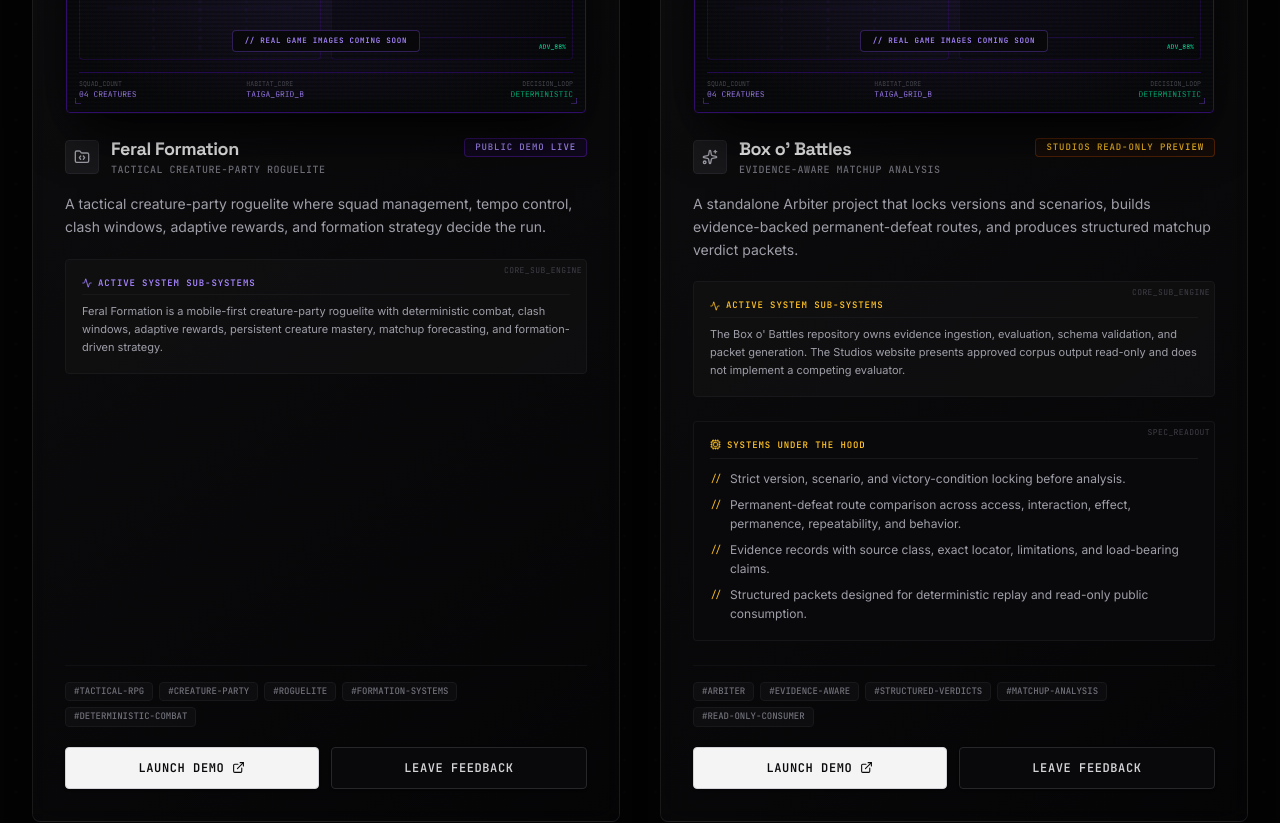
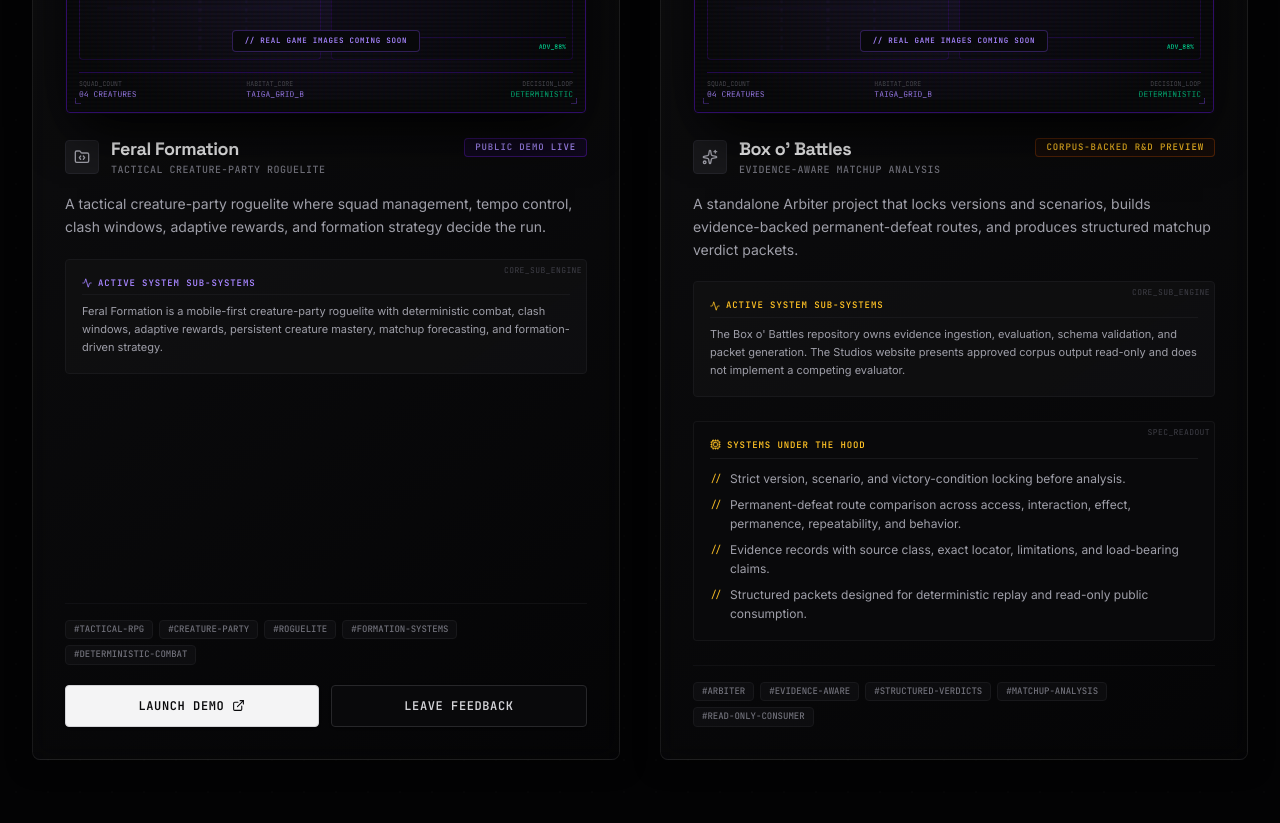
Before and after one commit to ultramonkey23/Ultramonkeydog-studios-, a React (Vite) app: page / in a window 1280 px wide. Shown: the part 4540-5363 px from the top of the page. Built offline with nearby package versions, Linux system fonts and the light colour scheme.

Commit message:
content: map project cards to creator style lineages

```diff
--- a/src/data.ts
+++ b/src/data.ts
@@ -14,8 +14,14 @@ export const PROJECTS_DATA: Project[] = [
     tags: ["Creature RPG", "Godot", "Mutation", "Bond vs Eat", "Combat Audio", "Dark Fantasy"],
     status: "Active Systems Pass",
     accentColor: "neon-green",
-    glowClass: "glow-green",
-    conceptPrompt: "A bioluminescent organic helix mutating in dark waters",
+    publicVisual: {
+      style: "wild-fable",
+      mediaState: "CONCEPT_TREATMENT",
+      mediaLabel: "Identity treatment",
+      heading: "Wild Fable Ink",
+      note: "A living folklore world first; corruption, bone, and blood arrive as escalation layers rather than the default skin.",
+      facets: ["Readable creatures", "Ritual ecology", "Beauty before corruption"],
+    },
     expandedDetails: "Current work focuses on combat readability, stable targeting, creature identity, progression pressure, and a stronger original audiovisual direction.",
     systemsUnderTheHood: [
       "Deterministic sector targeting resolves enemies by stable identity instead of brittle lane scans.",
@@ -32,9 +38,16 @@ export const PROJECTS_DATA: Project[] = [
     tags: ["Management Sim", "Roguelite", "Sports Horror", "Auto-Sim", "Strategy", "Procedural Seasons"],
     status: "Public Demo Live",
     accentColor: "electric-blue",
-    glowClass: "glow-blue",
-    conceptPrompt: "A digital tactical football hologram overlaying stadium blueprints",
+    publicVisual: {
+      style: "necro-sport",
+      mediaState: "PLAYABLE_DEMO",
+      mediaLabel: "Playable browser build",
+      heading: "Mythic Necro-Sport Anime",
+      note: "Roster cards, bracket pressure, injury consequence, and named doomed athletes replace the old generic CRT-dashboard treatment.",
+      facets: ["Menus are the battlefield", "Dramatic roster identity", "Scoreboard clarity"],
+    },
     demoUrl: "https://bone-league-black-bracket-604506170438.us-east1.run.app",
+    demoLabel: "Play Bone League",
     expandedDetails: "Bone League demonstrates a direct browser-accessible game loop with draft pressure, roster management, strategic upgrades, persistent run state, procedural weeks, and readable simulation output.",
     systemsUnderTheHood: [
       "A single state store coordinates roster, run state, map nodes, meta progression, currency, histories, and routing.",
@@ -49,10 +62,16 @@ export const PROJECTS_DATA: Project[] = [
     tone: "Mobile-native mutation roguelite",
     description: "A native Android action roguelite systems project where mutations, creatures, passives, projectiles, and stat growth fuse into a living Crownbeast identity.",
     tags: ["Android Native", "C++ Core", "Kotlin/JNI", "Mutation Draft", "Crownbeast", "Offline-First"],
-    status: "APK Built / Device Proof Scoped Separately",
+    status: "Native Build / Visual Direction Active",
     accentColor: "crimson",
-    glowClass: "glow-crimson",
-    conceptPrompt: "A fractured kaiju crown radiating mutation energy across a dark mobile canvas",
+    publicVisual: {
+      style: "crown-biology",
+      mediaState: "NATIVE_BUILD",
+      mediaLabel: "Native build proof",
+      heading: "Crown Biology",
+      note: "Generated anatomy, readable graft locations, and build-driven visual strain are implemented directions; the final player-body look remains under active judgment.",
+      facets: ["Math becomes anatomy", "Build-driven strain", "Body before ornament"],
+    },
     expandedDetails: "Savage Crown is the studio's native technical track: deterministic C++ gameplay, Kotlin/JNI integration, offline-first runtime law, Android builds, and separately witnessed device validation.",
     systemsUnderTheHood: [
       "Biological UI wiring maps native simulation state into the Kotlin presentation layer.",
@@ -69,8 +88,14 @@ export const PROJECTS_DATA: Project[] = [
     tags: ["All-Ages RPG", "Creature Growth", "Family-Friendly", "Progression", "Sensory-Aware"],
     status: "Design / Early Build",
     accentColor: "warm-amber",
-    glowClass: "glow-amber",
-    conceptPrompt: "A glowing fuzzy golden organism radiating safety in deep woods",
+    publicVisual: {
+      style: "all-ages-mythic",
+      mediaState: "EARLY_BUILD",
+      mediaLabel: "Early visual direction",
+      heading: "All-Ages Mythic Color",
+      note: "Bright disciplined color, iconic silhouettes, emotional clarity, and transformation energy without flattening the project into preschool design.",
+      facets: ["Sensory-aware", "Iconic transformation", "Warm adventure"],
+    },
     expandedDetails: "This branch concentrates the studio's accessibility work: predictable loops, gentle audio control, readable emotion, steady visuals, and mechanical depth without harsh sensory pressure.",
   },
   {
@@ -81,9 +106,16 @@ export const PROJECTS_DATA: Project[] = [
     tags: ["Tactical RPG", "Creature Party", "Roguelite", "Formation Systems", "Deterministic Combat"],
     status: "Public Demo Live",
     accentColor: "violet",
-    glowClass: "glow-violet",
-    conceptPrompt: "A tactical cybernetic grid displaying formation-driven matchup vectors",
+    publicVisual: {
+      style: "cosmic-slate",
+      mediaState: "PLAYABLE_DEMO",
+      mediaLabel: "Playable browser build",
+      heading: "Cosmic Slate",
+      note: "A tactical field archive built around warband presence, ritual recruitment, clean hierarchy, and restrained cosmic texture.",
+      facets: ["Warband presence", "Clutch interventions", "Mobile hierarchy"],
+    },
     demoUrl: "https://feral-formation-604506170438.us-east1.run.app",
+    demoLabel: "Play Feral Formation",
     expandedDetails: "Feral Formation is a mobile-first creature-party roguelite with deterministic combat, clash windows, adaptive rewards, persistent creature mastery, matchup forecasting, and formation-driven strategy.",
   },
   {
@@ -92,11 +124,16 @@ export const PROJECTS_DATA: Project[] = [
     tone: "Evidence-aware matchup analysis",
     description: "A standalone Arbiter project that locks versions and scenarios, builds evidence-backed permanent-defeat routes, and produces structured matchup verdict packets.",
     tags: ["Arbiter", "Evidence-Aware", "Structured Verdicts", "Matchup Analysis", "Read-Only Consumer"],
-    status: "Studios Read-Only Preview",
+    status: "Corpus-Backed R&D Preview",
     accentColor: "warm-amber",
-    glowClass: "glow-amber",
-    conceptPrompt: "A premium battle card unfolding into an evidence-aware verdict chamber",
-    demoUrl: "#box-o-battles",
+    publicVisual: {
+      style: "arbiter-card",
+      mediaState: "READ_ONLY_PACKET",
+      mediaLabel: "Approved packet preview",
+      heading: "Verdict Card, Not Power Meter",
+      note: "The public surface separates field victory, permanence, anchor state, decisive hinge, and proof quality without running a second evaluator.",
+      facets: ["Version locked", "Permanent-defeat routes", "Uncertainty visible"],
+    },
     expandedDetails: "The Box o' Battles repository owns evidence ingestion, evaluation, schema validation, and packet generation. The Studios website presents approved corpus output read-only and does not implement a competing evaluator.",
     systemsUnderTheHood: [
       "Strict version, scenario, and victory-condition locking before analysis.",
@@ -113,63 +150,54 @@ export const PRODUCTION_ROLES: ProductionRole[] = [
     roleDescription: "Architecting game economies, creature mutation trees, stat scaling structures, and roguelite progression loops.",
     iconName: "Palette",
     howAiHelps: "Models curves, flags balance outliers, and turns rough systems intent into testable structures.",
-    exampleOutput: "Scaling maps",
   },
   {
     title: "Code & Debugging",
     roleDescription: "Building gameplay logic, rendering blocks, input listeners, state modules, and platform-specific bridges.",
     iconName: "Terminal",
     howAiHelps: "Accelerates implementation and audits while Cody keeps architecture and final behavior under human control.",
-    exampleOutput: "Validated patches",
   },
   {
     title: "Art Direction",
     roleDescription: "Drafting mood targets, creature silhouettes, color systems, interface texture, and visual identity references.",
     iconName: "Layers",
     howAiHelps: "Generates candidate visual directions that are filtered through the studio's specific horror and underground taste.",
-    exampleOutput: "Mood targets",
   },
   {
     title: "Combat Logic",
     roleDescription: "Designing combat clocks, clash windows, targeting rules, deterministic action steps, and active creature moves.",
     iconName: "Cpu",
     howAiHelps: "Stress-tests edge cases and maps multi-agent flow so combat stays readable under pressure.",
-    exampleOutput: "Combat maps",
   },
   {
     title: "UI / UX Planning",
     roleDescription: "Creating touch maps, tactical dashboards, high-contrast menus, and responsive viewport structures.",
     iconName: "Eye",
     howAiHelps: "Runs layout stress checks and catches text, viewport, and state problems before they become public friction.",
-    exampleOutput: "Screen audits",
   },
   {
     title: "Documentation",
     roleDescription: "Turning design notes, code decisions, and build proof into durable project memory.",
     iconName: "FileText",
     howAiHelps: "Collects scattered direction into readable specs, handoffs, and validation records.",
-    exampleOutput: "Living docs",
   },
   {
     title: "Grant Materials",
     roleDescription: "Preparing public program pitches, support requests, budget reasoning, and compliance-friendly materials.",
     iconName: "Megaphone",
     howAiHelps: "Improves structure, vocabulary, clarity, and evidence trails for funders and incubators.",
-    exampleOutput: "Pitch packs",
   },
   {
     title: "Playtest Analysis",
     roleDescription: "Parsing player logs, session reports, control friction, failure thresholds, and balance diagnostics.",
     iconName: "FlaskConical",
     howAiHelps: "Finds patterns in raw feedback and points iteration toward the highest-impact fixes.",
-    exampleOutput: "Bug targets",
   },
   {
     title: "Trailer / Marketing Prep",
     roleDescription: "Compiling hooks, teaser language, gameplay capture plans, transcripts, and sound timing notes.",
     iconName: "Megaphone",
     howAiHelps: "Drafts sharp public copy and campaign structures for high-identity indie communities.",
-    exampleOutput: "Launch notes",
   },
 ];
 
```
